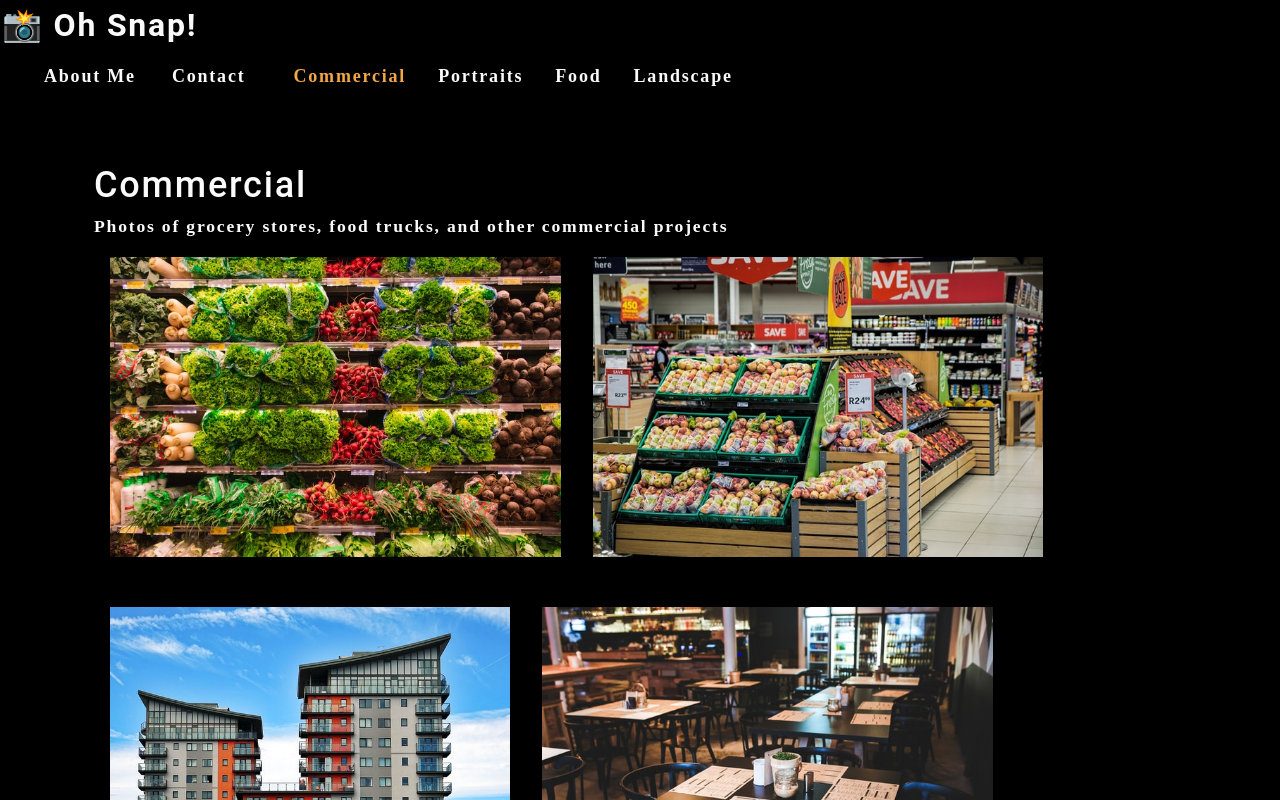
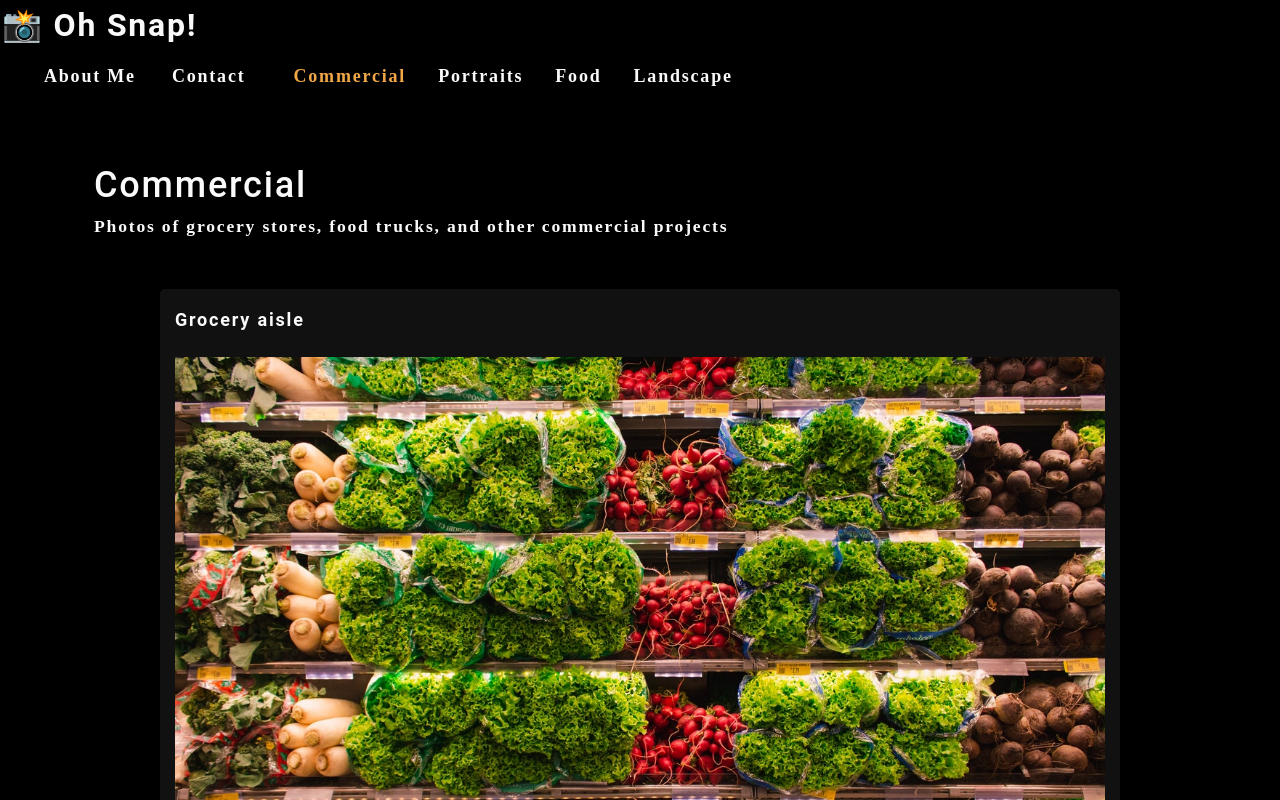
Before and after one commit to JaxonAdams/photo-port, a React (Create React App) app: page / in a window 1280 px wide. Both pictures are taken after a click on the picture 335 px from the left and 406 px from the top of the page. Shown: the top 800 px of the page. Built offline with nearby package versions, Linux system fonts and the light colour scheme.

Commit message:
set up photo modal

```diff
--- /dev/null
+++ b/src/components/Modal.js
@@ -0,0 +1,16 @@
+import React from 'react';
+
+const Modal = ({ currentPhoto }) => {
+    const { name, category, description, index } = currentPhoto;
+
+    return (
+        <div className='modalContainer'>
+            <h3 className='modalTitle'>{name}</h3>
+            <img src={require(`../assets/large/${category}/${index}.jpg`)} alt='current category' />
+            <p>{description}</p>
+            <button type='button'>Close this modal</button>
+        </div>
+    );
+};
+
+export default Modal;
--- a/src/components/PhotoList.js
+++ b/src/components/PhotoList.js
@@ -1,4 +1,5 @@
 import React, { useState } from "react";
+import Modal from './Modal';
 
 const PhotoList = ({ category }) => {
 
@@ -102,10 +103,20 @@
       },
     ]);
 
+    const [currentPhoto, setCurrentPhoto] = useState();
+
+    const [modalOpen, setModalOpen] = useState(false);
+
     const currentPhotos = photos.filter((photo) => photo.category === categoryName);
+
+    const toggleModal = (image, i) => {
+      setCurrentPhoto({ ...image, index: i });
+      setModalOpen(true);
+    };
 
     return (
       <div>
+        { modalOpen && <Modal currentPhoto={currentPhoto} /> }
         <div className="flex-row">
           {currentPhotos.map((image, i) => (
             <img
@@ -113,6 +124,7 @@
               alt={image.name}
               className="img-thumbnail mx-1"
               key={image.name}
+              onClick={() => toggleModal(image, i)}
             />
           ))}
         </div>
```
